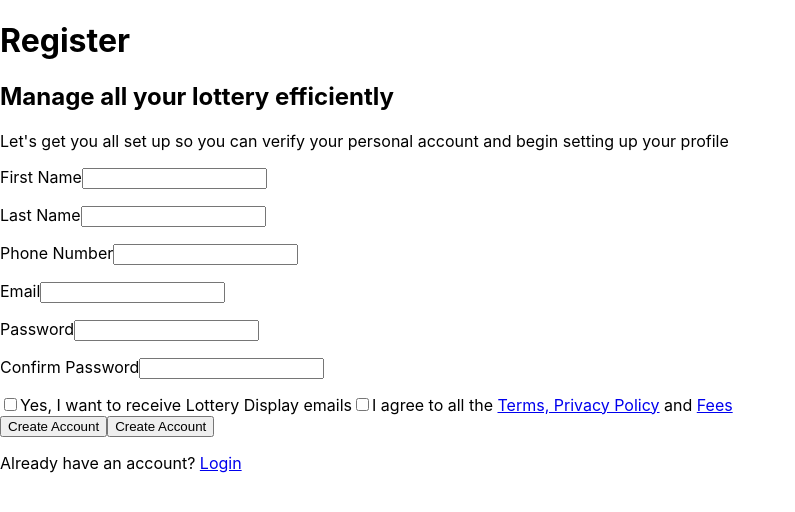
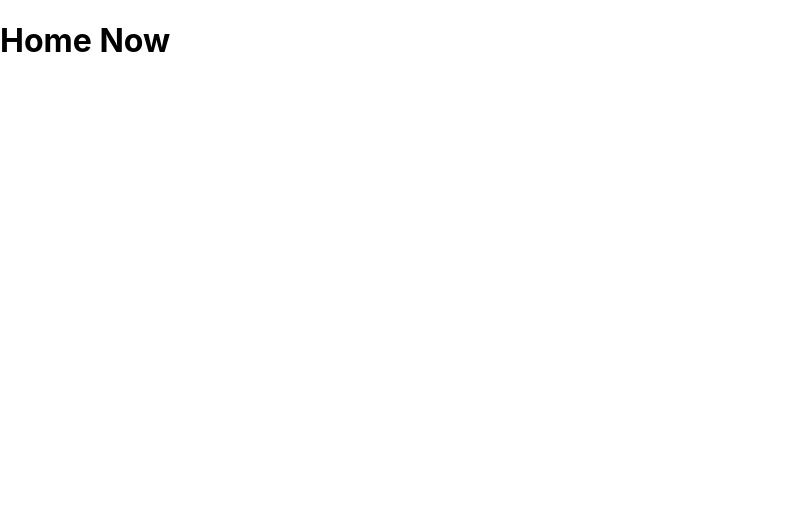
Before and after one commit to bogadeji/lotterydisplay, a React (Create React App) app: page / in a window 1280 px wide. Shown: the top 512 px of the page, without its empty margins (0-795 px from the left). Built offline with nearby package versions, Linux system fonts and the light colour scheme.

Commit message:
Redirect to home page

```diff
--- a/src/App.js
+++ b/src/App.js
@@ -2,7 +2,7 @@
 import React from 'react';
 import './App.css';
 import { BrowserRouter as Router, Routes, Route} from 'react-router-dom'
-// import Home from './Pages/Home/Home'
+import Home from './Pages/Home/Home'
 import Signup from './Pages/Authorization/Signup'
 import Login from './Pages/Authorization/Login'
 import ResetPassword from './Pages/Authorization/ResetPassword';
@@ -17,7 +17,7 @@
         <Route path="/auth/login" element={<Login />} />
         <Route path="/auth/signup" element={<Signup />} />
         <Route path="/auth/reset-password" element={<ResetPassword />} />
-        <Route path="/" element={<Signup />} />
+        <Route path="/" element={<Home />} />
         <Route path="*" element={<NotFound />} />
       </Routes>
     </Router>
```
